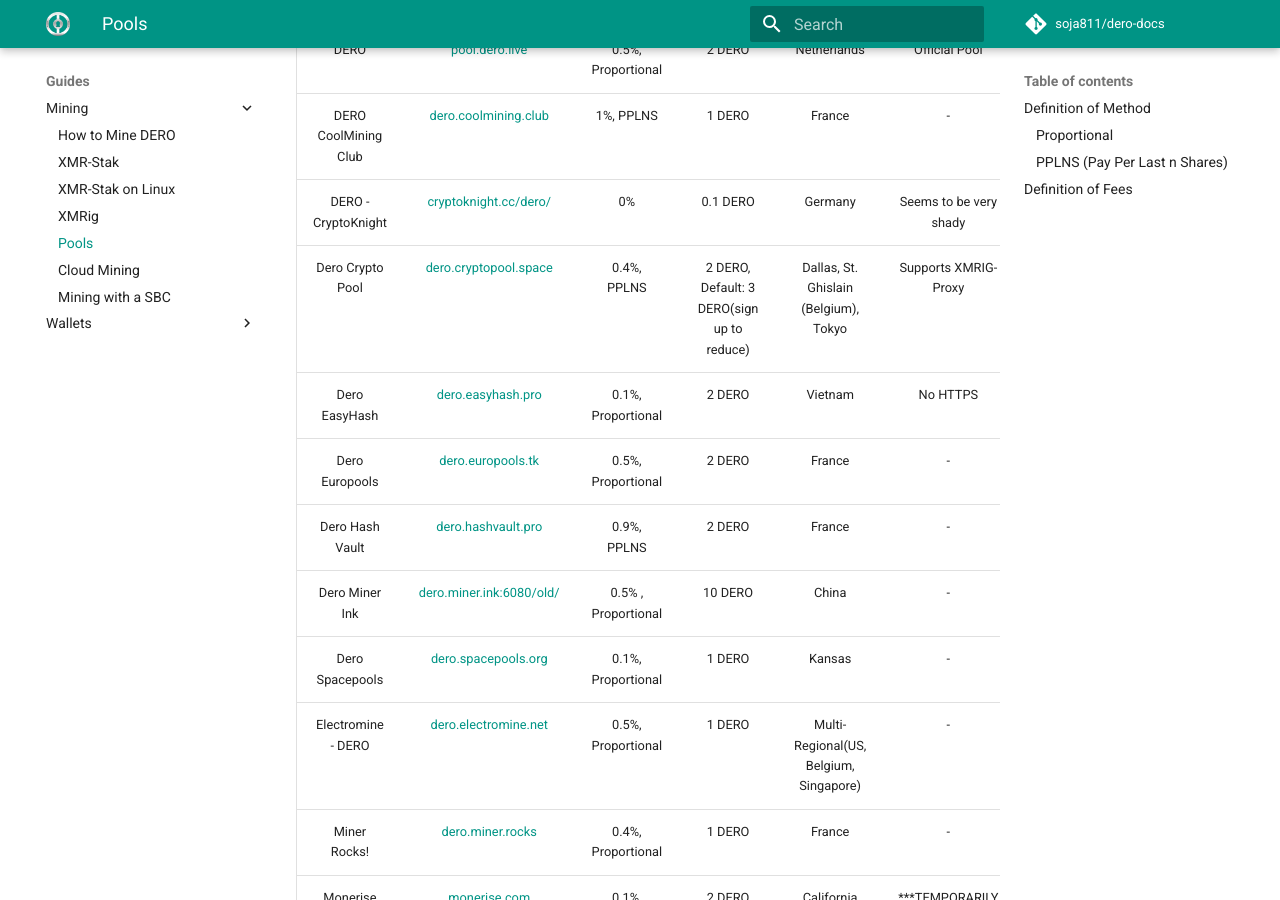
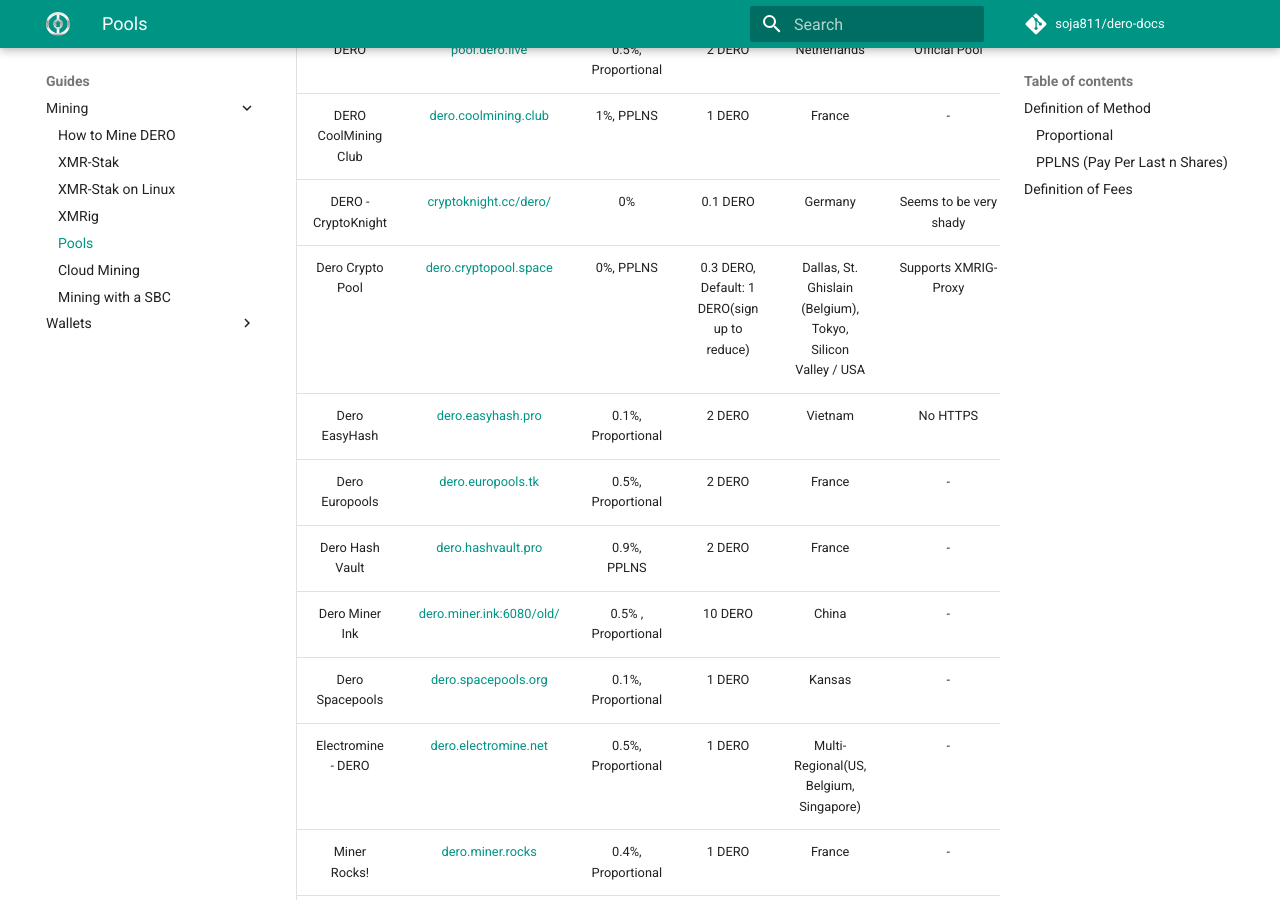
Before and after one commit to 1rV1N-git/dero-docs, an MkDocs documentation site: the page built from docs/mining/Pools.md, in a window 1280 px wide and 900 px high, scrolled down 334 px. Built offline with MkDocs 1.6.1 and Material for MkDocs 9.7.7, drawn with Linux system fonts in a browser that asks for light colours; comment, search, counter and statistics services are not loaded; old or Windows-style settings are respelled for this version of MkDocs.

Commit message:
Update Crypto Pool

```diff
--- a/docs/mining/Pools.md
+++ b/docs/mining/Pools.md
@@ -7,7 +7,7 @@
 |        DERO         |           [pool.dero.live](https://pool.dero.live)           | 0.5%, Proportional |                      2 DERO                      |              Netherlands               |       Official Pool        |
 |        DERO CoolMining Club         |           [dero.coolmining.club](https://dero.coolmining.club)           | 1%, PPLNS |                      1 DERO                      |              France               |      -       |
 | DERO - CryptoKnight |    [cryptoknight.cc/dero/](https://cryptoknight.cc/dero/)    |         0%         |                     0.1 DERO                     |                Germany                 |   Seems to be very shady   |
-|  Dero Crypto Pool   | [dero.cryptopool.space](https://dero.cryptopool.space/en/#/home) |    0.4%, PPLNS     | 2 DERO, <br />Default: 3 DERO(sign up to reduce) | Dallas, St. Ghislain (Belgium), Tokyo  |    Supports XMRIG-Proxy    |
+|  Dero Crypto Pool   | [dero.cryptopool.space](https://dero.cryptopool.space/en/#/home) |    0%, PPLNS     | 0.3 DERO, <br />Default: 1 DERO(sign up to reduce) | Dallas, St. Ghislain (Belgium), Tokyo, Silicon Valley / USA  |    Supports XMRIG-Proxy    |
 |    Dero EasyHash    |        [dero.easyhash.pro](http://dero.easyhash.pro)         | 0.1%, Proportional |                      2 DERO                      |                Vietnam                 |          No HTTPS          |
 |   Dero Europools    |        [dero.europools.tk](https://dero.europools.tk)        | 0.5%, Proportional |                      2 DERO                      |                 France                 |             -              |
 |   Dero Hash Vault   |   [dero.hashvault.pro](https://dero.hashvault.pro/en/#!/)    |    0.9%, PPLNS     |                      2 DERO                      |                 France                 |             -              |
```
